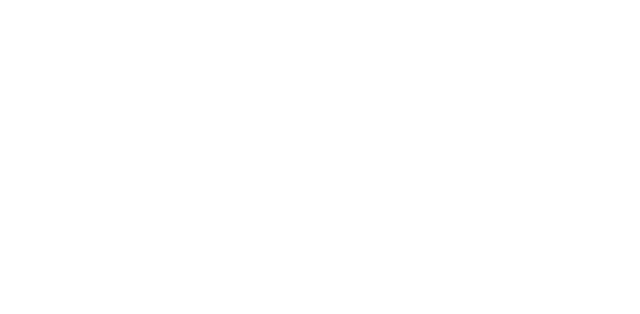
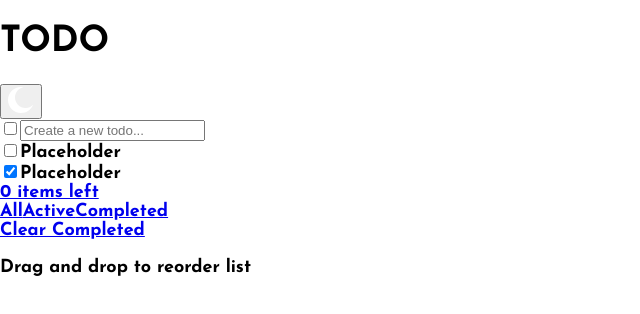
Before and after one commit to HermesPasser/todo, a React (Create React App) app: page / in a window 1280 px wide. Shown: the top 314 px of the page, without its empty margins (0-640 px from the left). Built offline with nearby package versions, Linux system fonts and the light colour scheme.

Commit message:
create basic structure

```diff
--- a/src/App.js
+++ b/src/App.js
@@ -1,11 +1,25 @@
+import List from './components/List';
+import SunIcon from './assets/icon-sun.svg'
+import MoonIcon from './assets/icon-moon.svg'
 import './index.css';
 
 function App() {
-  return (
-    <div className="App">
-
-    </div>
-  );
+	return (
+		<main className="App">
+			<header>
+				<h1>TODO</h1>
+				<button id="dark-mode-btn">
+					<img src={MoonIcon} alt="Icon representing the sun on the dark mode and the moon on the light mode" />
+				</button>
+			</header>
+			<div className="new-todo-wrapper">
+				<input type="checkbox" />
+				<input type="text"  placeholder="Create a new todo..." />
+			</div>
+			<List />
+			<p>Drag and drop to reorder list</p>
+		</main>
+	)
 }
 
 export default App;
--- /dev/null
+++ b/src/components/List.js
@@ -0,0 +1,20 @@
+import { Fragment } from "react/cjs/react.production.min";
+import ListItem from "./ListItem";
+
+export default function List() {
+    return (
+        <div className="list">
+            <ListItem label="Placeholder" value="1"  />
+            <ListItem label="Placeholder" value="2" checked={true} />
+            <div className="filter-wrapper">
+                <a href="#">0 items left</a>
+                <div className="inner-filter-wrapper">
+                    <a href="#">All</a>
+                    <a href="#">Active</a>
+                    <a href="#">Completed</a>
+                </div>
+                <a href="#">Clear Completed</a>
+            </div>
+        </div>
+    )
+}
--- /dev/null
+++ b/src/components/ListItem.js
@@ -0,0 +1,9 @@
+
+export default function ListItem({label, value, checked = false}) {
+    return (
+        <div className="list-item">
+            <input type="checkbox" value={value} name="radio" checked={checked} />
+            <label>{label}</label>
+        </div>
+    )
+}
```
